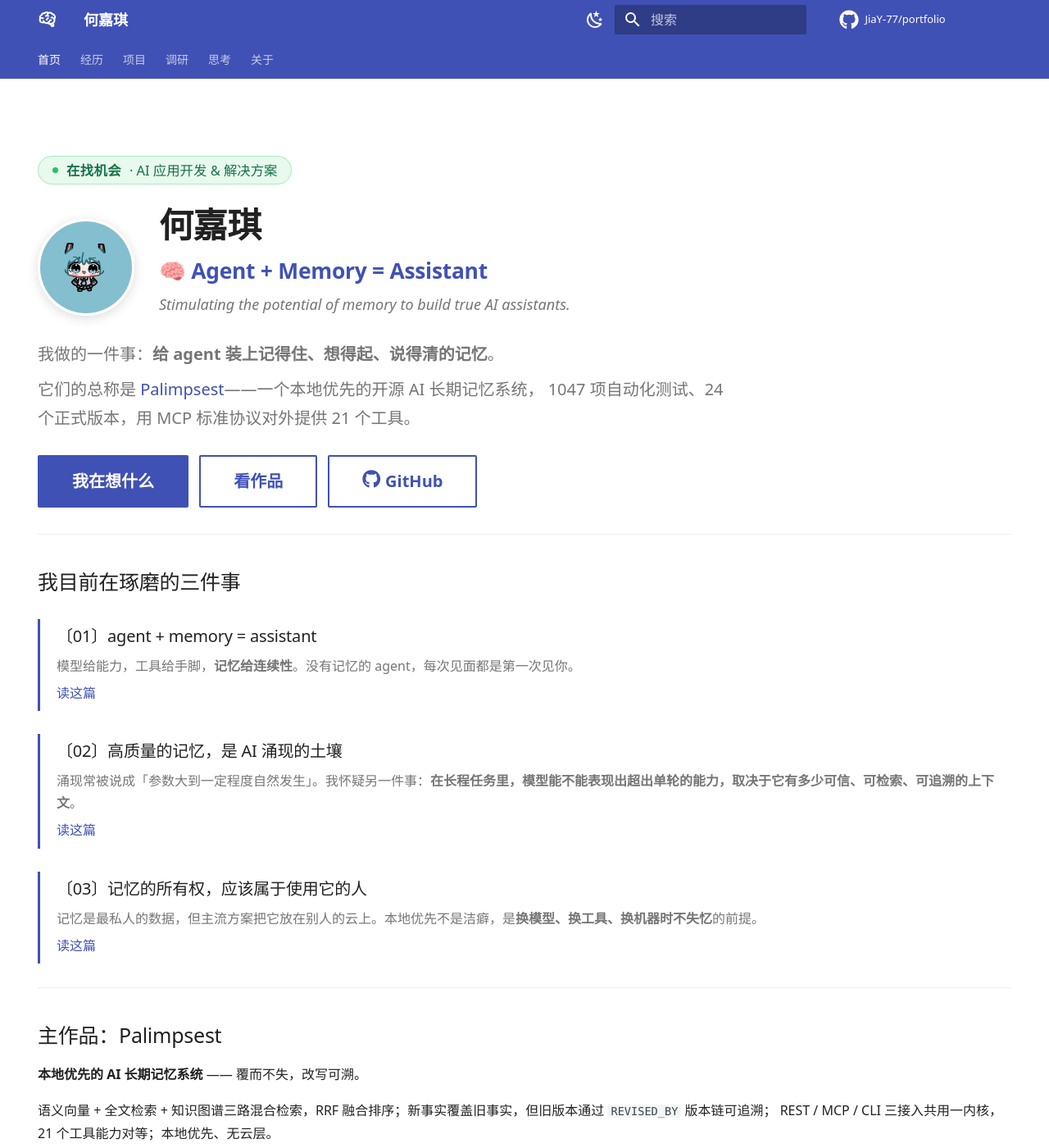
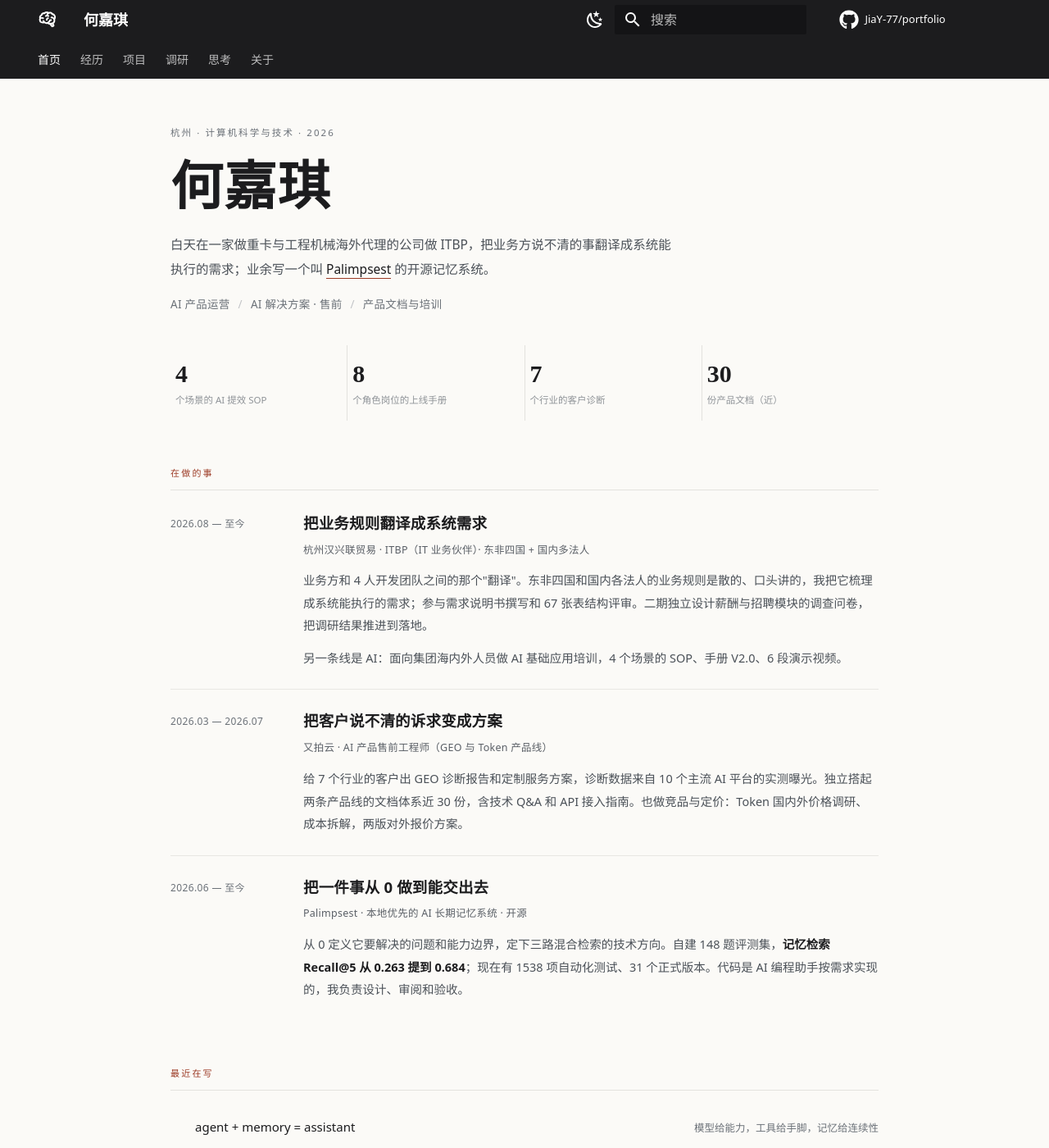
Before and after one commit to JiaY-77/portfolio, an MkDocs documentation site: the page built from docs/index.md, in a window 1280 px wide and 1400 px high. Shown: the whole window at 82% size. Built offline with MkDocs 1.6.1 and Material for MkDocs 9.7.7, drawn with Linux system fonts in a browser that asks for light colours; comment, search, counter and statistics services are not loaded; some of the changed text lies outside the part shown.

Commit message:
feat(site): rebuild the home page as a personal introduction
Replace the documentation-style landing page with an editorial layout:
a short self-introduction, four headline figures, a three-entry timeline
of current work, the latest notes, and two entry cards into the
project and research sections. Styles are scoped to the home page so the
document pages keep the stock theme.

```diff
--- a/docs/assets/extra.css
+++ b/docs/assets/extra.css
@@ -177,3 +177,119 @@
 @media (prefers-reduced-motion: reduce) {
   .status-dot { animation: none; }
 }
+
+/* 表格撑满内容宽度，与正文左右对齐 */
+.md-typeset table:not([class]) {
+  width: 100%;
+  display: table;
+}
+
+/* 首页底部四张入口卡片排成 2x2，避免 3+1 断裂（只作用于 .four） */
+.md-typeset .grid.cards.four {
+  grid-template-columns: repeat(2, minmax(0, 1fr));
+}
+
+/* ============ 首页：编辑风（只作用于含 .hm 的页面） ============ */
+body:has(.hm){background:#fbfaf7;}
+body:has(.hm) .md-header,
+body:has(.hm) .md-tabs{background:#1c1c1e;}
+body:has(.hm) .md-main__inner{max-width:none;margin:0;}
+body:has(.hm) .md-content{max-width:none;}
+body:has(.hm) .md-content__inner{margin:0;padding:0;}
+body:has(.hm) .md-content__inner::before{display:none;}
+
+.hm{
+  max-width:920px;margin:0 auto;padding:56px 28px 72px;
+  color:#1c1c1e;
+  font-family:"PingFang SC","Microsoft YaHei",system-ui,sans-serif;
+  -webkit-font-smoothing:antialiased;
+}
+.hm a{color:#1c1c1e;text-decoration:none;}
+
+.hm-head .hm-eyebrow{
+  font-size:11.5px;letter-spacing:.18em;text-transform:uppercase;color:#6b7178;
+}
+.hm-head h1{
+  font-family:"Songti SC","SimSun","Noto Serif SC",serif;
+  font-size:64px;line-height:1.08;font-weight:600;letter-spacing:.02em;
+  margin:22px 0 0;color:#1c1c1e;
+}
+.hm-head .hm-sub{
+  margin:20px 0 0;max-width:620px;font-size:15.5px;line-height:1.95;color:#4b5158;
+}
+.hm-head .hm-sub a{border-bottom:1px solid #9c3b26;color:#1c1c1e;}
+.hm-head .hm-tags{
+  margin:16px 0 0;font-size:13.5px;color:#6b7178;letter-spacing:.02em;
+}
+.hm-head .hm-tags span{margin:0 10px;color:#c2c4c7;}
+
+.hm-stats{
+  display:grid;grid-template-columns:repeat(4,1fr);gap:1px;background:#e3e2de;
+  margin:38px 0 0;
+}
+.hm-stats>div{background:#fbfaf7;padding:18px 6px 16px;}
+.hm-stats em{
+  display:block;font-family:"Songti SC","SimSun",serif;font-size:30px;font-style:normal;
+  font-weight:600;color:#1c1c1e;line-height:1.1;
+}
+.hm-stats small{display:block;margin-top:7px;font-size:11.5px;color:#6b7178;line-height:1.5;}
+
+.hm-sec{margin-top:54px;}
+.hm-label{
+  font-size:11px;letter-spacing:.2em;text-transform:uppercase;color:#9c3b26;
+  border-bottom:1px solid #e3e2de;padding-bottom:11px;margin-bottom:2px;
+}
+.hm-row{
+  display:grid;grid-template-columns:132px 1fr;gap:30px;
+  padding:24px 0;border-bottom:1px solid #e8e7e3;
+}
+.hm-row:last-child{border-bottom:none;}
+.hm-when{font-size:12px;color:#6b7178;letter-spacing:.03em;padding-top:4px;}
+.hm-body h3{margin:0;font-size:18.5px;font-weight:600;color:#1c1c1e;letter-spacing:.01em;}
+.hm-body .hm-org{margin:7px 0 0;font-size:12.5px;color:#5a5f66;letter-spacing:.02em;}
+.hm-body p{margin:12px 0 0;font-size:14.5px;line-height:1.9;color:#4b5158;}
+.hm-body p b{color:#1c1c1e;font-weight:600;}
+
+.hm-post{list-style:none;margin:6px 0 0;padding:0;}
+.hm-post li{
+  display:flex;justify-content:space-between;align-items:baseline;gap:24px;
+  padding:15px 0;border-bottom:1px solid #e8e7e3;
+}
+.hm-post li a{font-size:15px;color:#1c1c1e;border-bottom:1px solid transparent;}
+.hm-post li a:hover{border-bottom-color:#9c3b26;}
+.hm-post li span{font-size:12.5px;color:#6b7178;text-align:right;flex:none;max-width:46%;}
+
+.hm-cards{display:grid;grid-template-columns:repeat(2,1fr);gap:14px;margin-top:18px;}
+.hm-card{
+  display:block;padding:20px 20px 18px;border:1px solid #e3e2de;border-radius:2px;
+  background:#fff;transition:border-color .15s;
+}
+.hm-card:hover{border-color:#9c3b26;}
+.hm-card h4{margin:0;font-size:15px;font-weight:600;color:#1c1c1e;}
+.hm-card p{margin:8px 0 0;font-size:13px;line-height:1.75;color:#5a5f66;}
+
+.hm-foot{
+  margin-top:56px;padding-top:22px;border-top:1px solid #e3e2de;
+  display:flex;justify-content:space-between;font-size:12.5px;color:#8b9098;
+}
+.hm-foot a{color:#4b5158;margin-right:20px;border-bottom:1px solid #d8d7d2;}
+.hm-foot a:hover{border-bottom-color:#9c3b26;}
+
+@media (max-width:760px){
+  .hm{padding:36px 18px 56px;}
+  .hm-head h1{font-size:42px;}
+  .hm-stats{grid-template-columns:repeat(2,1fr);}
+  .hm-row{grid-template-columns:1fr;gap:8px;}
+  .hm-post li{flex-direction:column;gap:4px;}
+  .hm-post li span{text-align:left;max-width:none;}
+  .hm-cards{grid-template-columns:1fr;}
+}
+
+/* 卡片等高 */
+.hm-cards{align-items:stretch;}
+.hm-card{display:flex;flex-direction:column;}
+.hm-more{margin:18px 0 0;font-size:13px;color:#6b7178;}
+.hm-more a{color:#1c1c1e;border-bottom:1px solid #d8d7d2;margin-right:18px;}
+
+.hm-card h4::after{content:" ↗";color:#9c3b26;font-size:12px;}
+.hm-card:hover h4{color:#9c3b26;}
--- a/docs/index.md
+++ b/docs/index.md
@@ -5,111 +5,87 @@ hide:
   - toc
 ---
 
-<div class="hero" markdown>
+<div class="hm">
 
-<p class="status"><span class="status-dot"></span><strong>在找机会</strong> · AI 应用开发 &amp; 解决方案</p>
+<header class="hm-head">
+  <div class="hm-eyebrow">杭州 · 计算机科学与技术 · 2026</div>
+  <h1>何嘉琪</h1>
+  <p class="hm-sub">白天在一家做重卡与工程机械海外代理的公司做 ITBP，把业务方说不清的事翻译成系统能执行的需求；业余写一个叫 <a href="https://github.com/JiaY-77/Palimpsest">Palimpsest</a> 的开源记忆系统。</p>
+  <p class="hm-tags">AI 产品运营<span>/</span>AI 解决方案 · 售前<span>/</span>产品文档与培训</p>
+</header>
 
-<div class="hero-head">
-<img class="avatar" src="assets/avatar.jpg" alt="何嘉琪">
-<div class="hero-title">
-<h1>何嘉琪</h1>
-<p class="tagline">🧠 Agent + Memory = Assistant</p>
-<p class="tagline-en">Stimulating the potential of memory to build true AI assistants.</p>
-</div>
+<div class="hm-stats">
+  <div><em>4</em><small>个场景的 AI 提效 SOP</small></div>
+  <div><em>8</em><small>个角色岗位的上线手册</small></div>
+  <div><em>7</em><small>个行业的客户诊断</small></div>
+  <div><em>30</em><small>份产品文档（近）</small></div>
 </div>
 
-我做的一件事：**给 agent 装上记得住、想得起、说得清的记忆**。
+<section class="hm-sec">
+  <div class="hm-label">在做的事</div>
 
-它们的总称是 [Palimpsest](https://github.com/JiaY-77/Palimpsest)——一个本地优先的开源 AI 长期记忆系统，
-1047 项自动化测试、24 个正式版本，用 MCP 标准协议对外提供 21 个工具。
+  <div class="hm-row">
+    <div class="hm-when">2026.08 — 至今</div>
+    <div class="hm-body">
+      <h3>把业务规则翻译成系统需求</h3>
+      <p class="hm-org">杭州汉兴联贸易 · ITBP（IT 业务伙伴）· 东非四国 + 国内多法人</p>
+      <p>业务方和 4 人开发团队之间的那个"翻译"。东非四国和国内各法人的业务规则是散的、口头讲的，我把它梳理成系统能执行的需求；参与需求说明书撰写和 67 张表结构评审。二期独立设计薪酬与招聘模块的调查问卷，把调研结果推进到落地。</p>
+      <p>另一条线是 AI：面向集团海内外人员做 AI 基础应用培训，4 个场景的 SOP、手册 V2.0、6 段演示视频。</p>
+    </div>
+  </div>
 
-[我在想什么](writing/index.md){ .md-button .md-button--primary }
-[看作品](work/index.md){ .md-button }
-[:fontawesome-brands-github: GitHub](https://github.com/JiaY-77){ .md-button }
+  <div class="hm-row">
+    <div class="hm-when">2026.03 — 2026.07</div>
+    <div class="hm-body">
+      <h3>把客户说不清的诉求变成方案</h3>
+      <p class="hm-org">又拍云 · AI 产品售前工程师（GEO 与 Token 产品线）</p>
+      <p>给 7 个行业的客户出 GEO 诊断报告和定制服务方案，诊断数据来自 10 个主流 AI 平台的实测曝光。独立搭起两条产品线的文档体系近 30 份，含技术 Q&amp;A 和 API 接入指南。也做竞品与定价：Token 国内外价格调研、成本拆解，两版对外报价方案。</p>
+    </div>
+  </div>
+
+  <div class="hm-row">
+    <div class="hm-when">2026.06 — 至今</div>
+    <div class="hm-body">
+      <h3>把一件事从 0 做到能交出去</h3>
+      <p class="hm-org">Palimpsest · 本地优先的 AI 长期记忆系统 · 开源</p>
+      <p>从 0 定义它要解决的问题和能力边界，定下三路混合检索的技术方向。自建 148 题评测集，<b>记忆检索 Recall@5 从 0.263 提到 0.684</b>；现在有 1538 项自动化测试、31 个正式版本。代码是 AI 编程助手按需求实现的，我负责设计、审阅和验收。</p>
+    </div>
+  </div>
+</section>
+
+<section class="hm-sec">
+  <div class="hm-label">最近在写</div>
+  <ul class="hm-post">
+    <li><a href="writing/agent-memory-assistant/">agent + memory = assistant</a><span>模型给能力，工具给手脚，记忆给连续性</span></li>
+    <li><a href="writing/memory-and-emergence/">高质量的记忆，是 AI 涌现的土壤</a><span>长程任务里，能力取决于有多少可信、可检索的上下文</span></li>
+    <li><a href="writing/local-first-memory/">本地优先不是洁癖</a><span>换模型、换工具、换机器时不失忆的前提</span></li>
+  </ul>
+</section>
+
+<section class="hm-sec">
+  <div class="hm-label">还能往里看</div>
+  <div class="hm-cards">
+    <a class="hm-card" href="work/">
+      <h4>项目文档</h4>
+      <p>八篇，各讲一件事：设计、判断、方法、验证、交付、取舍。都是能经得起追问的过程，不是结论。</p>
+    </a>
+    <a class="hm-card" href="research/">
+      <h4>调研</h4>
+      <p>立项前的功课：Agent 记忆机制、记忆工具对比、宿主接入优先级。九篇。</p>
+    </a>
+  </div>
+  <p class="hm-more">
+    <a href="experience/">经历的现场细节 →</a>
+    <a href="about/">关于我 →</a>
+  </p>
+</section>
+
+<footer class="hm-foot">
+  <div>
+    <a href="mailto:3026140357@qq.com">3026140357@qq.com</a>
+    <a href="https://github.com/JiaY-77">github.com/JiaY-77</a>
+  </div>
+  <div>何嘉琪 · 2026</div>
+</footer>
 
 </div>
-
-## 我目前在琢磨的三件事
-
-<div class="hypothesis" markdown>
-
-### 〔01〕agent + memory = assistant
-
-模型给能力，工具给手脚，**记忆给连续性**。没有记忆的 agent，每次见面都是第一次见你。
-
-[读这篇](writing/agent-memory-assistant.md)
-
-</div>
-
-<div class="hypothesis" markdown>
-
-### 〔02〕高质量的记忆，是 AI 涌现的土壤
-
-涌现常被说成「参数大到一定程度自然发生」。我怀疑另一件事：**在长程任务里，模型能不能表现出超出单轮的能力，取决于它有多少可信、可检索、可追溯的上下文**。
-
-[读这篇](writing/memory-and-emergence.md)
-
-</div>
-
-<div class="hypothesis" markdown>
-
-### 〔03〕记忆的所有权，应该属于使用它的人
-
-记忆是最私人的数据，但主流方案把它放在别人的云上。本地优先不是洁癖，是**换模型、换工具、换机器时不失忆**的前提。
-
-[读这篇](writing/local-first-memory.md)
-
-</div>
-
----
-
-## 主作品：Palimpsest
-
-**本地优先的 AI 长期记忆系统** —— 覆而不失，改写可溯。
-
-语义向量 + 全文检索 + 知识图谱三路混合检索，RRF 融合排序；新事实覆盖旧事实，但旧版本通过 `REVISED_BY` 版本链可追溯；
-REST / MCP / CLI 三接入共用一内核，21 个工具能力对等；本地优先、无云层。
-
-- 我的角色：**产品定义者与设计者**——需求定义、架构决策、方案验证、成果验收；编码由 AI 编程助手按需求实现，我负责审阅与验收
-- 规模：产品代码约 1.06 万行、测试代码约 1.93 万行（测试比产品代码多）、**1047 项测试**、266 次提交、24 个正式版本
-- [设计说明](work/palimpsest-design.md) ｜ [源码仓库](https://github.com/JiaY-77/Palimpsest)
-
----
-
-## 想更了解我
-
-<div class="grid cards" markdown>
-
--   :material-file-document-outline:{ .lg .middle } __作品__
-
-    ---
-
-    五篇文档，五个视角：设计、判断、方法、验证、交付。
-
-    [:octicons-arrow-right-24: 看作品](work/index.md)
-
--   :material-flask-outline:{ .lg .middle } __调研__
-
-    ---
-
-    为立项做的调研：五家 Agent 的记忆机制、四款记忆工具对比、宿主接入优先级。
-
-    [:octicons-arrow-right-24: 看调研](research/index.md)
-
--   :material-briefcase-outline:{ .lg .middle } __经历__
-
-    ---
-
-    ITBP 与 AI 产品售前——我的工作方法是从这些现场里长出来的。
-
-    [:octicons-arrow-right-24: 看经历](experience/hanlink-itbp.md)
-
--   :material-account-circle-outline:{ .lg .middle } __关于__
-
-    ---
-
-    技能、教育，以及我信的四条规矩。
-
-    [:octicons-arrow-right-24: 关于我](about.md)
-
-</div>
```
